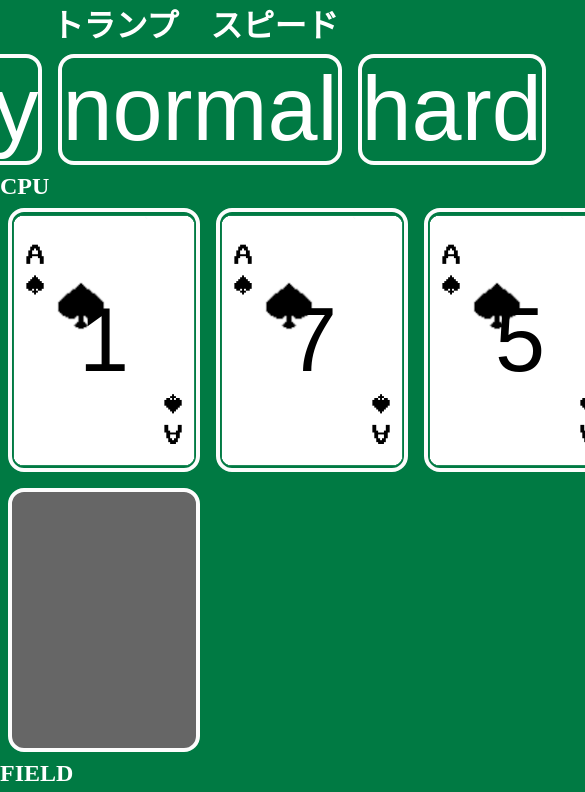
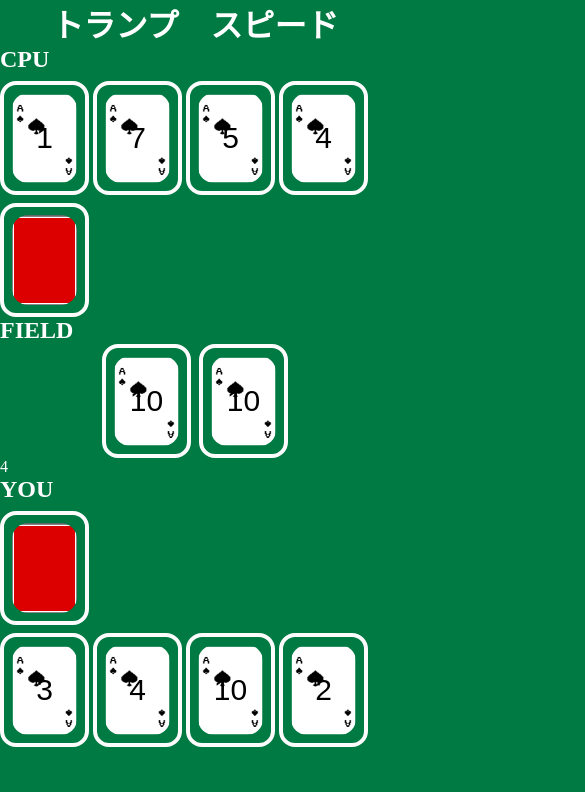
Before and after one commit to basashi-834/speed-game, a plain HTML site: page index.html in a window 390 px wide. Both pictures are taken after a click on the button "normal". Shown: the top 792 px of the page, 585 px wide, since content can reach past the window. Drawn offline with Linux system fonts and the light colour scheme.

Commit message:
v1.03 README追加,枠サイズ変更,難易度ボタンの表示、非表示,メッセージテキストのバク修正

```diff
--- a/css/style.css
+++ b/css/style.css
@@ -35,9 +35,35 @@ main {
   color: #000000;
 }
 
+#field-1 button,
+#field-2 button,
+#player-deck button,
+#cpu-deck button,
+#player-hand button,
+#cpu-hand button {
+  border: none;
+}
+
+#player-hand div,
+#cpu-hand div {
+  border: 4px solid #fcfcfc;
+  border-radius: 16px;
+}
+
+#field-1,
+#field-2,
+#player-deck,
+#cpu-deck {
+  border: 4px solid #fcfcfc;
+  border-radius: 16px;
+  min-width: 208px;
+  min-height: 280px;
+}
+
 .field-table {
   display: flex;
   justify-self: center;
+  gap: 8px;
 }
 
 button {
@@ -51,7 +77,7 @@ button {
 }
 
 .stacked {
-  box-shadow: 5px 8px 0 0 #999;
+  filter: drop-shadow(1px 1px 0 #797979) drop-shadow(3px 3px 0 #c2c2c2);
 }
 
 button[data-value="1"] {
@@ -103,12 +129,14 @@ button[data-value="13"] {
 #player-hand,
 #cpu-hand {
   display: flex;
+  gap: 8px;
 }
 
 #cpu-area,
 #player-area {
   display: flex;
   flex-wrap: wrap;
+  gap: 8px;
 }
 
 #cpu-area h2,
@@ -153,3 +181,53 @@ button[data-value="13"] {
     transform: translateX(0);
   }
 }
+
+@media (max-width: 1130px) {
+  #player-hand button,
+  #cpu-hand button,
+  #field-1 button,
+  #field-2 button,
+  #player-deck button,
+  #cpu-deck button {
+    min-width: 65px;
+    min-height: 90px;
+  }
+
+  #field-1,
+  #field-2,
+  #player-deck,
+  #cpu-deck {
+    min-width: 81px;
+    min-height: 106px;
+  }
+
+  #player-hand,
+  #cpu-hand {
+    gap: 4px;
+  }
+
+  button {
+    font-size: 30px;
+  }
+}
+
+/* .pixel-text {
+  font-family: "DotGothic16", sans-serif;
+  font-size: 24px;
+}
+
+.pixel-box {
+  display: inline-block;
+  padding: 16px;
+  background-color: #ffffff; ボックスの内側の背景色
+
+  基本の黒い線
+  border: solid 4px #000000;
+
+  影を使って角をカクカクのドット調に補正する
+  box-shadow:
+    0 4px #ffffff, 0 -4px #ffffff, 4px 0 #ffffff, -4px 0 #ffffff, 枠の直近を背景色で埋める
+    0 8px #000000, 0 -8px #000000, 8px 0 #000000, -8px 0 #000000; さらにもう1層外側に黒線を配置
+
+  margin: 10px;
+} */
--- a/js/script.js
+++ b/js/script.js
@@ -16,6 +16,7 @@ let isDeckDrawMode = false;
 let isGameOver = false;
 let cpuTimerId = null;
 let countdownTimerId = null;
+let messageResetTimerId = null;
 
 // ==== ゲームロジック関数 ====
 function canPlayerPlay() {
@@ -117,7 +118,7 @@ function forceCpuPlayFromHand() {
   field_1Top.textContent = forcedCard.dataset.value;
   field_1Top.dataset.value = forcedCard.dataset.value;
   playPlaceAnimation(field_1Top);
-  forcedCard.remove();
+  forcedCard.parentElement.remove();
   refillHand(cpuDeck, "#cpu-hand button", "#cpu-hand");
 }
 
@@ -190,7 +191,7 @@ function handleDrop(fieldNum) {
       playerDeck.shift();
       updateDeckDisplay(playerDeck, "#player-deck button");
     } else {
-      draggedCard.remove();
+      draggedCard.parentElement.remove();
       refillHand(targetDeck, handCardSelector, handAreaSelector);
     }
     bothCheck();
@@ -256,12 +257,14 @@ function checkWinner() {
   ) {
     message.textContent = `プレイヤーの勝ち！`;
     isGameOver = true;
+    document.querySelector("#level-select").style.display = "flex";
   } else if (
     document.querySelectorAll("#cpu-hand button").length === 0 &&
     cpuDeck.length === 0
   ) {
     message.textContent = `CPUの勝ち！`;
     isGameOver = true;
+    document.querySelector("#level-select").style.display = "flex";
   }
 }
 
@@ -293,6 +296,9 @@ function refillHand(targetDeck, handCardSelector, handAreaSelector) {
       matchedCard.classList.add("stacked");
     } else {
       const newCardDraw = document.createElement("button");
+      const cardSlot = document.createElement("div");
+      cardSlot.appendChild(newCardDraw);
+
       newCardDraw.textContent = newCard;
       newCardDraw.dataset.count = 1;
       newCardDraw.dataset.value = newCard;
@@ -300,7 +306,7 @@ function refillHand(targetDeck, handCardSelector, handAreaSelector) {
       newCardDraw.draggable = handAreaSelector === "#player-hand";
 
       const handArea = document.querySelector(handAreaSelector);
-      handArea.appendChild(newCardDraw);
+      handArea.appendChild(cardSlot);
 
       newCardDraw.addEventListener("dragstart", () => {
         draggedCard = newCardDraw;
@@ -333,7 +339,7 @@ function playCard(card, isPlayer) {
     field_1Top.textContent = card.dataset.value; //場のカードを手札のカードで上書きし
     field_1Top.dataset.value = card.dataset.value;
     playPlaceAnimation(field_1Top);
-    card.remove(); //cardを削除
+    card.parentElement.remove();
     refillHand(targetDeck, handCardSelector, handAreaSelector);
     bothCheck();
     cpuAutoPlay();
@@ -346,7 +352,7 @@ function playCard(card, isPlayer) {
     field_2Top.textContent = card.dataset.value; //場のカードを手札のカードで上書きし
     field_2Top.dataset.value = card.dataset.value;
     playPlaceAnimation(field_2Top);
-    card.remove(); //cardを削除
+    card.parentElement.remove();
     refillHand(targetDeck, handCardSelector, handAreaSelector);
     bothCheck();
     cpuAutoPlay();
@@ -368,6 +374,9 @@ function startCountdown() {
       message.textContent = "スタート！";
       isCountdownActive = false;
       cpuAutoPlay(); // カウントダウン終了と同時に、CPUの最初の1手を始動させる
+      messageResetTimerId = setTimeout(() => {
+        bothCheck();
+      }, 1000);
     } else {
       message.textContent = count;
       count--;
@@ -493,11 +502,11 @@ function startGame() {
   field_1Ref = document.querySelectorAll("#field-1 button");
 
   clearTimeout(cpuTimerId);
+  clearTimeout(messageResetTimerId);
   isCountdownActive = true;
   isGameOver = false;
   isDeadlockMode = false;
   isDeckDrawMode = false;
-  bothCheck();
   startCountdown();
 }
 
@@ -507,6 +516,7 @@ const levelButtons = document.querySelectorAll("#level-select button");
 levelButtons.forEach((button) => {
   button.addEventListener("click", () => {
     cpuLevel = button.textContent;
+    document.querySelector("#level-select").style.display = "none";
     startGame();
   });
 });
```
Also changed, not shown: img/back.png (added), 1 other file.
